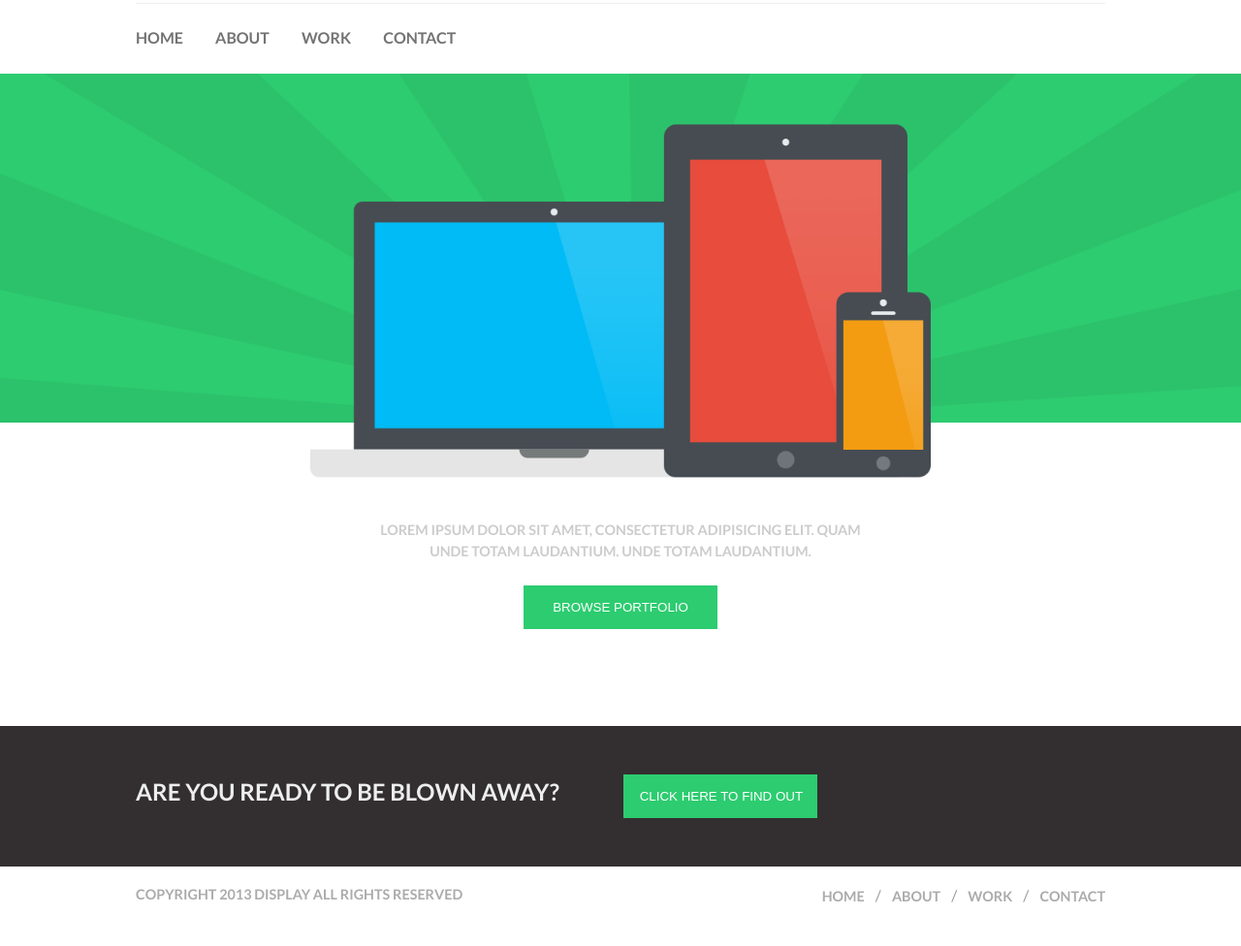
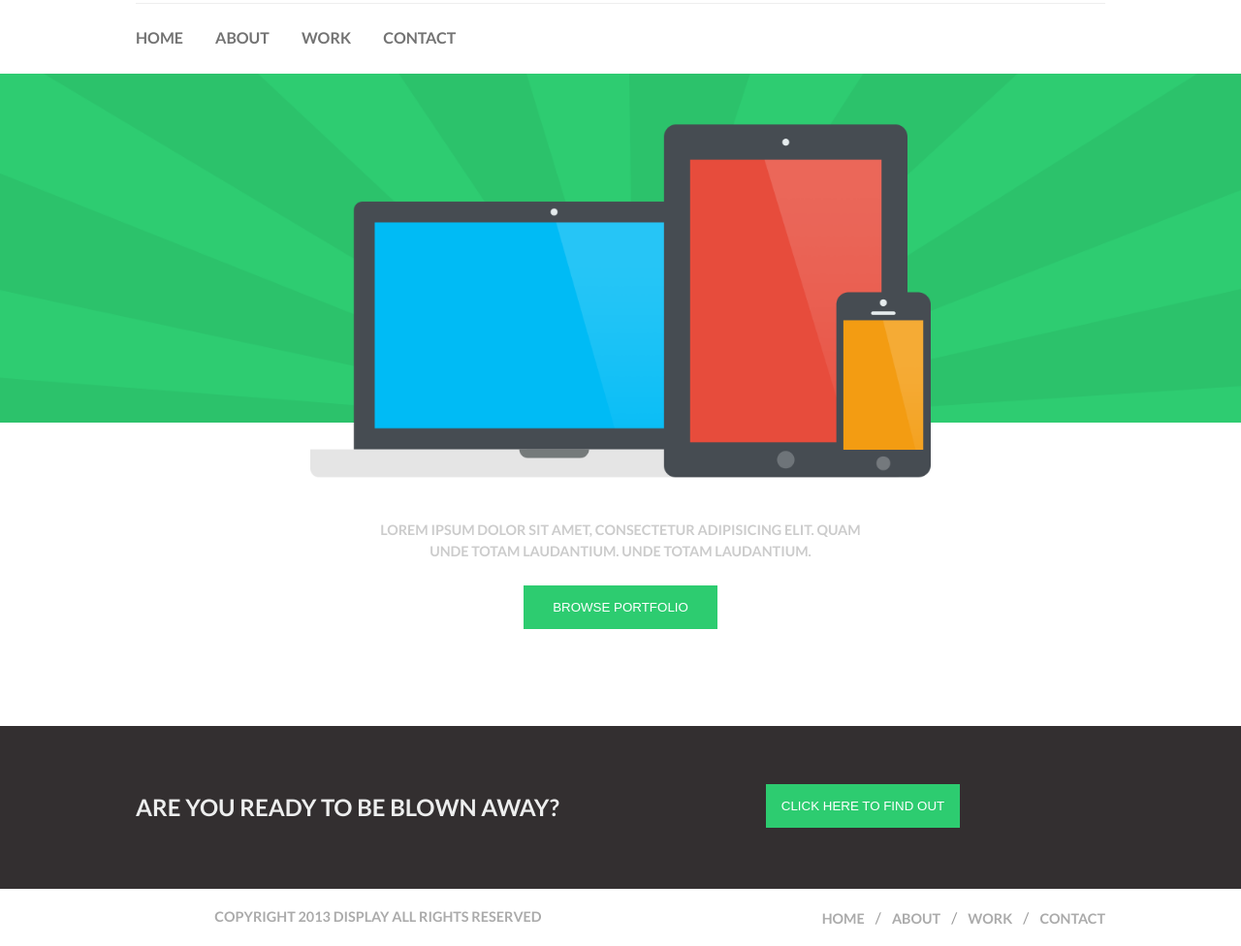
Before and after one commit to mujammal/display, a plain HTML site: page index.html in a window 1280 px wide. Shown: the part 92-1068 px from the top of the page at 97% size. Before the commit the page ends 1033 px from the top, so only its background shows below. Drawn offline with Linux system fonts and the light colour scheme.

Commit message:
Add files via upload

```diff
--- a/css/main.css
+++ b/css/main.css
@@ -192,7 +192,7 @@ nav ul li a:focus {
 }
 
 .button2 {
-    width: 20%;
+    width: 40%;
 }
 
 .button1 a,
@@ -210,21 +210,23 @@ nav ul li a:focus {
 .blown {
     padding: 50px;
     background-color: #332F30;
+    overflow: hidden;
 }
 
 .blown p {
-    width: 50%;
-    display: inline-block;
     text-align: left;
     color: #EDEEEE;
     font-size: 1.5em;
     text-transform: uppercase;
     font-weight: 600;
+    line-height: 2;
 }
 
-.blown button {
-    display: inline-block;
-    text-align: right;
+.con {
+    width: 50%;
+    float: left;
+    padding: 10px 0;
+    text-align: center;
 }
 
 /*
@@ -234,25 +236,27 @@ nav ul li a:focus {
 */
 
 footer {
+    display: block;
     width: 100%;
-    padding: 20px 0;
 }
 
 footer p {
     text-transform: uppercase;
-    width: 50%;
     float: left;
     color: #ABABAB;
     font-size: .9em;
     font-weight: 600;
-
+    width: 100%;
+    padding: 10px 0;
 }
 
 ul.footer-nav {
-    width: 50%;
+    width: 100%;
     list-style-type: none;
     float: left;
     text-align: right;
+    margin: 0;
+    padding: 10px 0;
 }
 
 ul.footer-nav li {
--- a/index.html
+++ b/index.html
@@ -69,8 +69,12 @@
 
 <div class="blown">
     <div class="container">
+       <div class="con">
         <p>Are you ready to be blown away?</p>
+        </div>
+        <div class="con">
         <button class="button2"><a href="#">Click here to find out</a></button>
+        </div>
     </div>
 </div>
 
@@ -79,13 +83,17 @@
 
 <footer>
     <div class="container">
+       <div class="con">
         <p>Copyright 2013 Display all rights reserved</p>
+        </div>
+        <div class="con">
         <ul class="footer-nav">
             <li><a href="#">Home</a></li>
             <li><a href="#">About</a></li>
             <li><a href="#">Work</a></li>
             <li><a href="#">Contact</a></li>
         </ul>
+        </div>
     </div>
 </footer>
 
```
